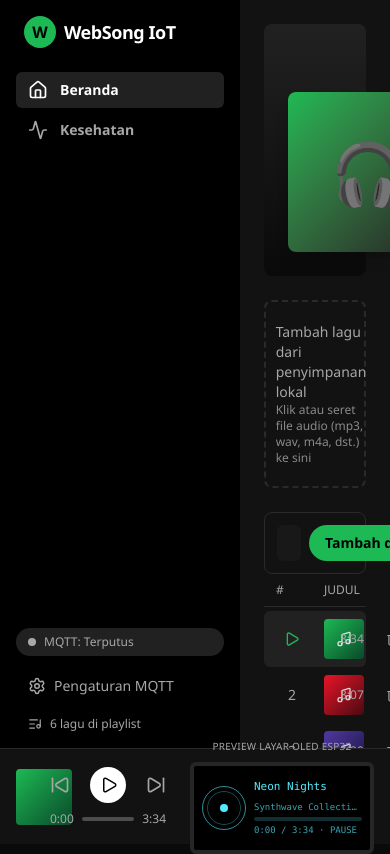
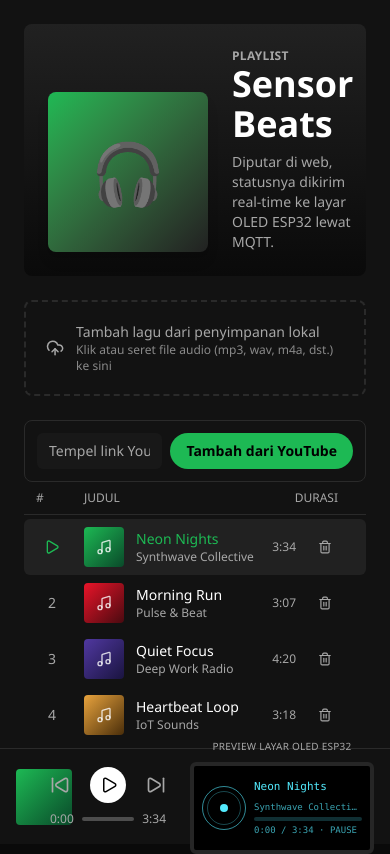
Before and after one commit to Dims2004/web-song, a React (Vite) app: page / in a window 390 px wide. Built offline with nearby package versions, Linux system fonts and the light colour scheme.

Commit message:
Update Sidebar.tsx

```diff
--- a/src/components/Sidebar.tsx
+++ b/src/components/Sidebar.tsx
@@ -14,7 +14,7 @@ interface SidebarProps {
 
 export function Sidebar({ view, onChangeView, onOpenSettings, connectionStatus, songCount }: SidebarProps) {
   return (
-    <aside className="flex h-full w-60 shrink-0 flex-col justify-between bg-black p-4">
+    <aside className="hidden h-full w-60 shrink-0 flex-col justify-between bg-black p-4 md:flex">
       <div>
         <div className="mb-6 flex items-center gap-2 px-2">
           <div className="flex h-8 w-8 items-center justify-center rounded-full bg-brand text-black font-bold">
```
